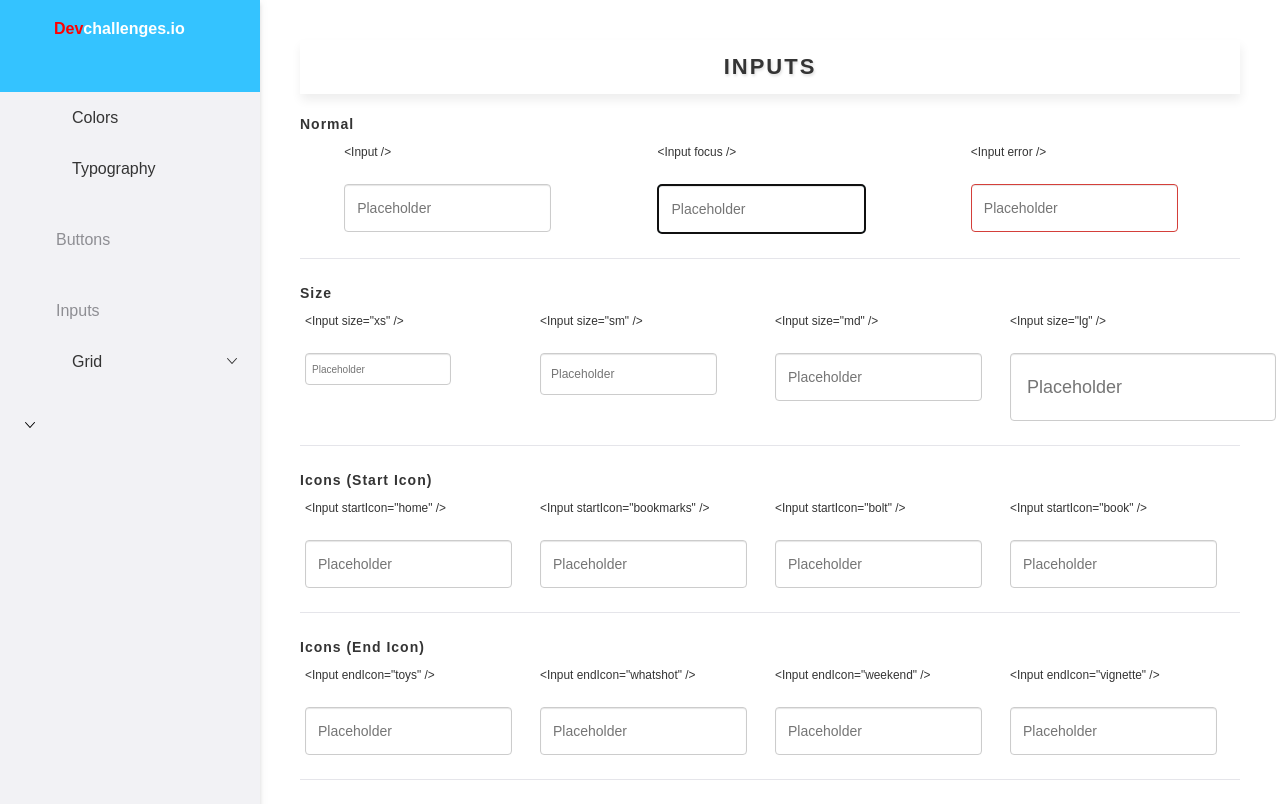
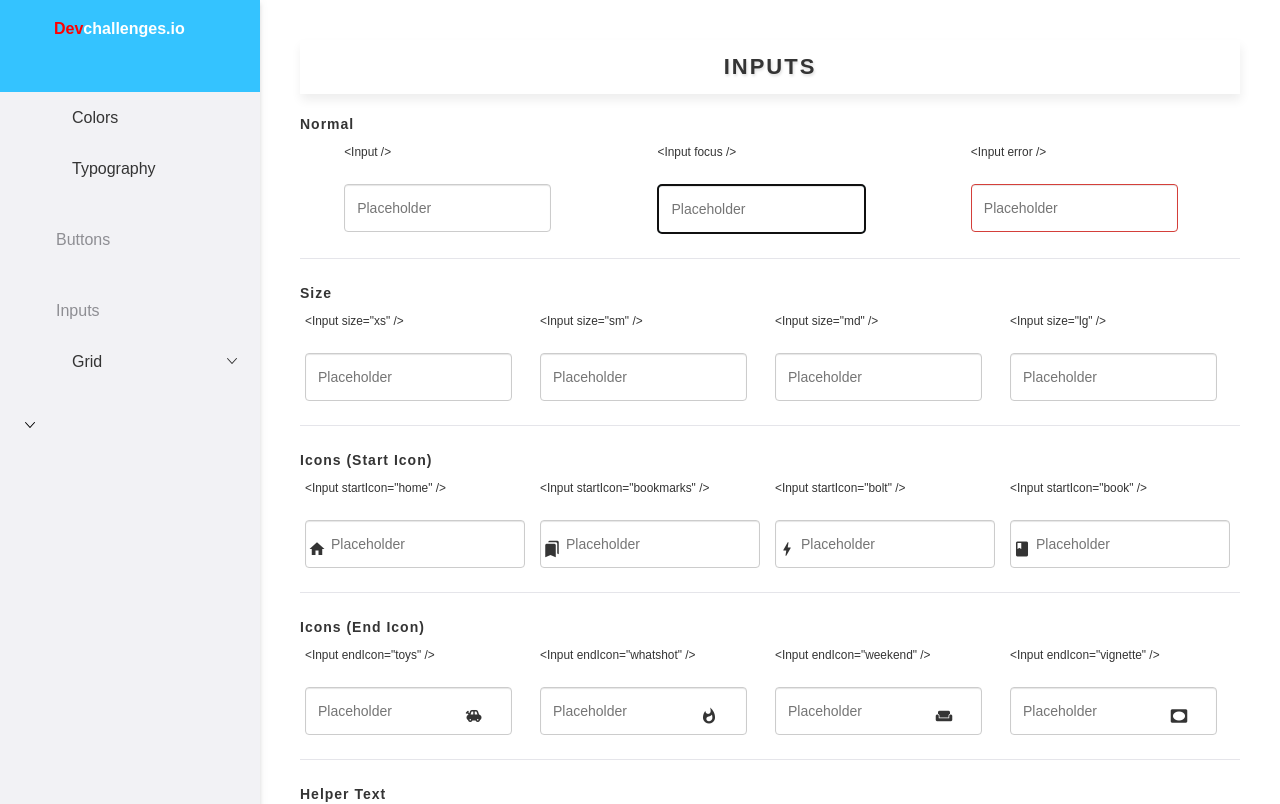
Before and after one commit to Gameonn/react-ui-component, a React (Create React App) app: page /page/1 in a window 1280 px wide. Shown: the top 804 px of the page. Built offline with nearby package versions, Linux system fonts and the light colour scheme; some icons are missing.

Commit message:
Using cx class from classnames package

```diff
--- a/src/components/Input/Input.js
+++ b/src/components/Input/Input.js
@@ -1,5 +1,5 @@
 import styles from "./Input.module.css";
-import classNames from "classnames";
+import cx from "classnames";
 
 const Input = (props) => {
   const {
@@ -10,25 +10,45 @@ const Input = (props) => {
     disabled,
     size,
     helperText,
-    // startIcon,
-    // endIcon,
+    multiline,
+    rows,
+    startIcon,
+    endIcon,
   } = props;
   console.log(props, "props");
+
+  if (multiline) {
+    return (
+      <>
+        <textarea rows={rows} placeholder="Placeholder" wrap="soft"></textarea>
+      </>
+    );
+  }
+
   return (
     <>
+      {startIcon && (
+        <span className="icons icons-start material-icons">{startIcon}</span>
+      )}
       <input
         placeholder="Placeholder"
-        className={`
-    ${disableShadow ? styles.disableShadow : undefined}
-    ${error ? styles.error : undefined}
-    ${fullWidth ? styles.fullWidth : undefined}
-    ${styles[size]}`}
+        className={cx(
+          styles["form-control"],
+          { [styles.disableShadow]: disableShadow },
+          { [styles.disabled]: disabled },
+          { [styles.error]: error },
+          { [styles["full-width"]]: fullWidth },
+          { [styles.size]: size }
+        )}
         disabled={disabled ? "disabled" : ""}
         autoFocus={focus ? "autofocus" : ""}
       />
+      {endIcon && (
+        <span className="icons icons-end material-icons">{endIcon}</span>
+      )}
       {helperText && (
         <small
-          className={classNames(`${styles["input-helper"]}`, { error: error })}
+          className={cx(styles["input-helper"], { [styles.error]: error })}
         >
           {helperText}
         </small>
```
